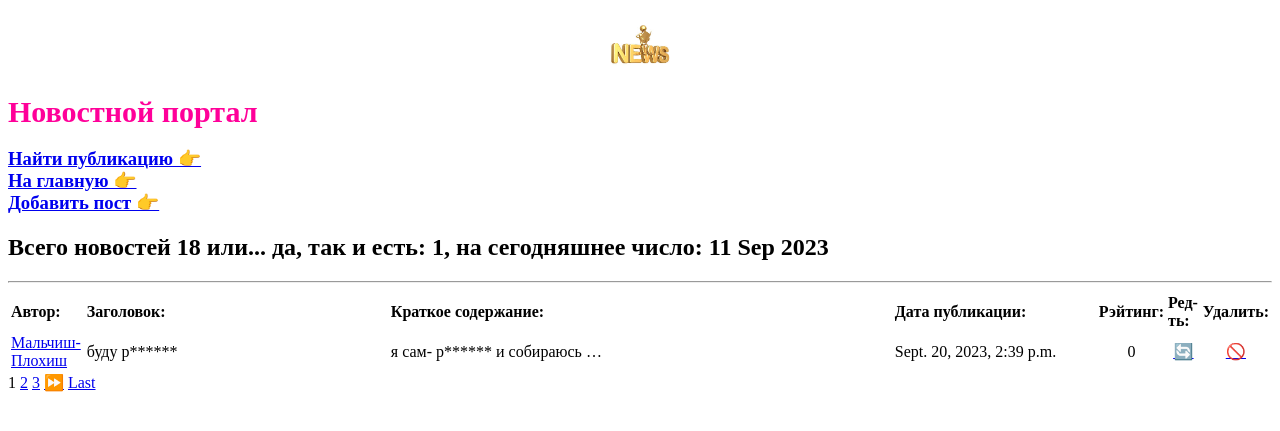
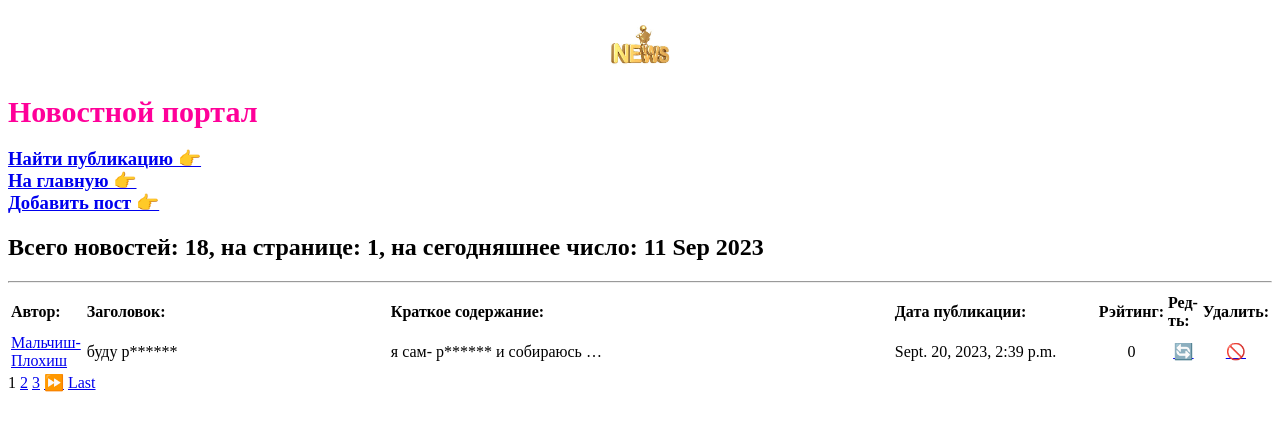
Before and after one commit to SkipperVV/Project_News_Portal, a Django app: page /news/one_by_one/ in a window 1280 px wide. Shown: the top 431 px of the page. Run offline with Django 4.2, Linux system fonts and the light colour scheme; data comes from the database, SQL or seed files in the repository.

Commit message:
20/09/23- 5

```diff
--- a/News_Portal/Models/views.py
+++ b/News_Portal/Models/views.py
@@ -13,6 +13,7 @@ class PostsListAll(ListView):
     ordering = '-post_time'
     template_name = 'posts.html'
     context_object_name = 'posts'
+    paginate_by = 10
 
     # def sort_choice(self, item_to_sort):
     #     self.ordering = str(item_to_sort)
@@ -30,6 +31,7 @@ class PostView(ListView):
     template_name = 'search.html'
     context_object_name = 'posts'
     ordering = '-post_time'
+
 
     def get_context_data(self, **kwargs: Any) -> dict[str, Any]:
         context = super().get_context_data(**kwargs)
--- a/News_Portal/templates/posts.html
+++ b/News_Portal/templates/posts.html
@@ -1,7 +1,6 @@
 {% extends 'flatpages/default.html' %}
 <b style="color:#ff0099; font-size:30px"> Page "Posts"</b>
-{% load censor_filter %}
-{% load filter %}
+<!--{% load censor_filter %}-->
 
 {% block title %} Posts {% endblock title %}
 
@@ -22,7 +21,7 @@
 <!--Запрос на метод сортировки-->
 
 
-<h2>Всего новостей {{ posts_quantity }} или... да, так и есть: {{posts|length}},
+<h2>Всего новостей: {{ posts_quantity }}, на странице: {{posts|length}},
     на сегодняшнее число: {{ time_now|date:'d M Y' }} </h2>
 
 <!--<h2>{{ time_now|date:'M d Y' }}</h2>-->
```
